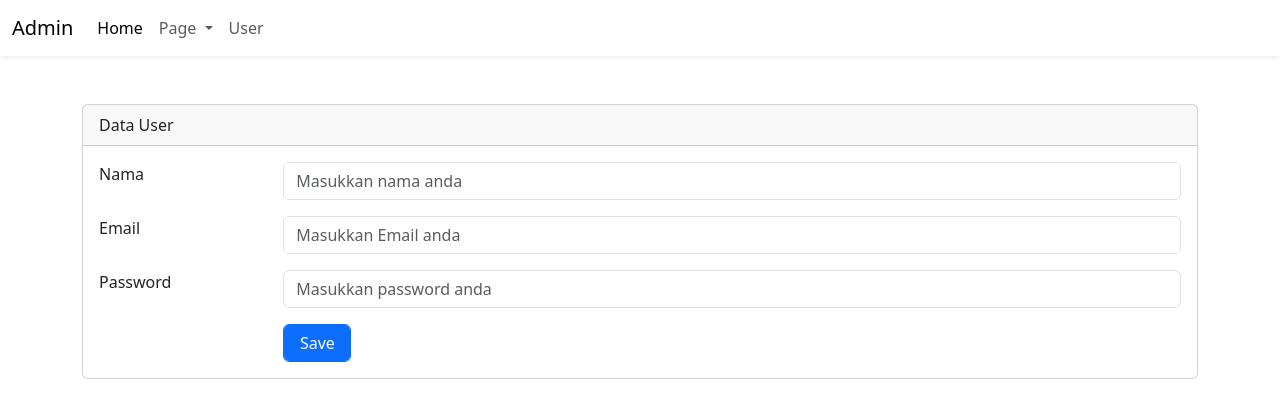
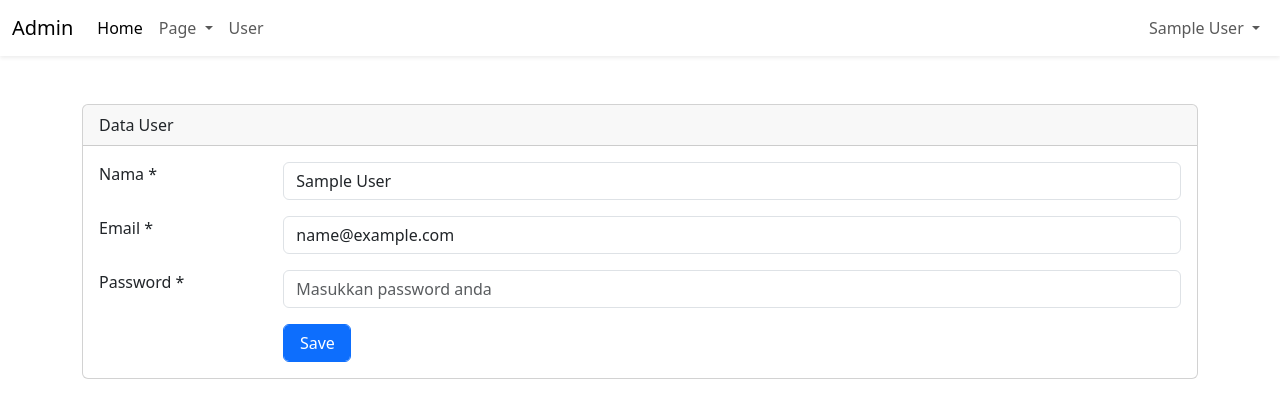
Before and after one commit to WilliamSetiady/portofolio_angkatan2, a PHP site: page /tambah-user.php?edit=1 in a window 1280 px wide. Shown: the top 418 px of the page. Run offline with PHP 8.4, Linux system fonts and the light colour scheme; the visitor is signed in with stand-in values (Sample User, id 1); tables that the repository leaves empty or names only in its code hold one stand-in row (values such as "Sample post").

Commit message:
menambah CRUD

```diff
--- /dev/null
+++ b/admin/config/connection_login.php
@@ -0,0 +1,10 @@
+<?php
+$hostname = "localhost";
+$hostusername = "root";
+$hostpassword = "";
+$hostdatabase = "db_porto_2";
+$config = mysqli_connect($hostname, $hostusername, $hostpassword, $hostdatabase);
+
+if (!$config) {
+    echo "Connection Failed";
+}
--- /dev/null
+++ b/admin/inc/header.php
@@ -0,0 +1,61 @@
+<?php
+session_start();
+$_name = isset($_SESSION['NAME']) ? $_SESSION['NAME'] : '';
+
+if (!$_name) {
+    header("location:index.php?access=failed");
+}
+
+
+?>
+<header class="shadow-sm">
+    <nav class="navbar navbar-expand-lg bg-body-white">
+
+        <div class="container-fluid">
+            <a class="navbar-brand" href="#">Admin</a>
+            <button class="navbar-toggler" type="button" data-bs-toggle="collapse"
+                data-bs-target="#navbarSupportedContent" aria-controls="navbarSupportedContent" aria-expanded="false"
+                aria-label="Toggle navigation">
+                <span class="navbar-toggler-icon"></span>
+            </button>
+            <div class="collapse navbar-collapse" id="navbarSupportedContent">
+                <ul class="navbar-nav me-auto mb-2 mb-lg-0">
+                    <li class="nav-item">
+                        <a class="nav-link active" aria-current="page" href="#">Home</a>
+                    </li>
+                    <li class="nav-item dropdown">
+                        <a class="nav-link dropdown-toggle" href="#" role="button" data-bs-toggle="dropdown"
+                            aria-expanded="false">
+                            Page
+                        </a>
+                        <ul class="dropdown-menu">
+                            <li><a class="dropdown-item" href="#">Action</a></li>
+                            <li><a class="dropdown-item" href="#">Another action</a></li>
+                            <li>
+                                <hr class="dropdown-divider">
+                            </li>
+                            <li><a class="dropdown-item" href="#">Something else here</a></li>
+                        </ul>
+                    </li>
+                    <li class="nav-item">
+                        <a class="nav-link" href="user.php">User</a>
+                    </li>
+
+                </ul>
+                <ul class="navbar-nav mr-auto mb-2 mb-lg-0">
+                    <li class="nav-item dropdown">
+                        <a class="nav-link dropdown-toggle" href="#" role="button" data-bs-toggle="dropdown"
+                            aria-expanded="false">
+                            <?= $_name ?>
+                        </a>
+                        <ul class="dropdown-menu">
+                            <li><a class="dropdown-item nav-link d-flex" href="keluar.php">Logout</a></li>
+
+                        </ul>
+                    </li>
+
+                </ul>
+            </div>
+        </div>
+    </nav>
+</header>
--- /dev/null
+++ b/admin/keluar.php
@@ -0,0 +1,4 @@
+<?php
+session_start();
+session_destroy();
+header("location:index.php");
--- a/admin/tambah-user.php
+++ b/admin/tambah-user.php
@@ -1,3 +1,39 @@
+<?php
+
+include 'config/connection_login.php';
+
+//--------------------------------------fungsi Save
+//Jika user menekan tombol Save, lakukan perintah, ambil data dari inputan, email, nama, dan password
+//Masukkan ke dalam tabel user: (nama, email, password) yang nilainya diambil dari masing-masing inputan
+if (isset($_POST['save'])) {
+    $name = $_POST['name'];
+    $email = $_POST['email'];
+    $password = sha1($_POST['password']);
+
+    $query = mysqli_query($config, "INSERT INTO users (name, email, password) VALUES ('$name', '$email', '$password')");
+    if ($query) {
+        header("location: user.php?tambah=berhasil");
+    }
+}
+
+$header = isset($_GET['edit']) ? "Edit" : "Add";
+$id_user = isset($_GET['edit']) ? $_GET['edit'] : '';
+$query_Edit = mysqli_query($config, "SELECT * FROM users WHERE id_user='$id_user'");
+$rowEdit = mysqli_fetch_assoc($query_Edit);
+
+
+if (isset($_POST['edit'])) {
+    $name = $_POST['name'];
+    $email = $_POST['email'];
+    $password = sha1($_POST['password']);
+
+    $queryUpdate = mysqli_query($config, "UPDATE users SET name='$name', email='$email', password='$password' WHERE id_user='$id_user' ");
+    if ($queryUpdate) {
+        header("location:user.php?ubah=berhasil");
+    }
+}
+?>
+
 <!DOCTYPE html>
 <html lang="en">
 
@@ -62,27 +61,31 @@
                                 <form action="" method="post">
                                     <div class="row mb-3">
                                         <div class="col-sm-2">
-                                            <label for="">Nama </label>
+                                            <label for="">Nama * </label>
                                         </div>
                                         <div class="col-sm-10">
-                                            <input type="text" class="form-control" placeholder="Masukkan nama anda">
+                                            <input type="text" name="name" class="form-control"
+                                                placeholder="Masukkan nama anda" required
+                                                value="<?= $rowEdit['name'] ?>">
                                         </div>
                                     </div>
                                     <div class="row mb-3">
                                         <div class="col-sm-2">
-                                            <label for="">Email </label>
+                                            <label for="">Email * </label>
                                         </div>
                                         <div class="col-sm-10">
-                                            <input type="email" class="form-control" placeholder="Masukkan Email anda">
+                                            <input type="email" name="email" class="form-control"
+                                                placeholder="Masukkan Email anda" required
+                                                value="<?= $rowEdit['email'] ?>">
                                         </div>
                                     </div>
-                                    <div class="row mb-3">
+                                    <div class=" row mb-3">
                                         <div class="col-sm-2">
-                                            <label for="">Password </label>
+                                            <label for="">Password * </label>
                                         </div>
                                         <div class="col-sm-10">
-                                            <input type="password" class="form-control"
-                                                placeholder="Masukkan password anda">
+                                            <input type="password" name="password" class="form-control"
+                                                placeholder="Masukkan password anda" required>
                                         </div>
                                     </div>
                                     <div class="row">
@@ -90,7 +93,8 @@
 
                                         </div>
                                         <div class="col-sm-1 ">
-                                            <button type="submit" class="form-control btn btn-primary">Save</button>
+                                            <button name="<?= isset($id_user) ? 'edit' : 'save'; ?>" type="submit"
+                                                class="form-control btn btn-primary">Save</button>
                                         </div>
                                     </div>
                                 </form>
```
Also changed, not shown: other parts of admin/tambah-user.php (+1 -38 lines), admin/dashboard.php (+1 -40 lines), admin/index.php (+34 -2 lines), admin/user.php (+38 -48 lines).
